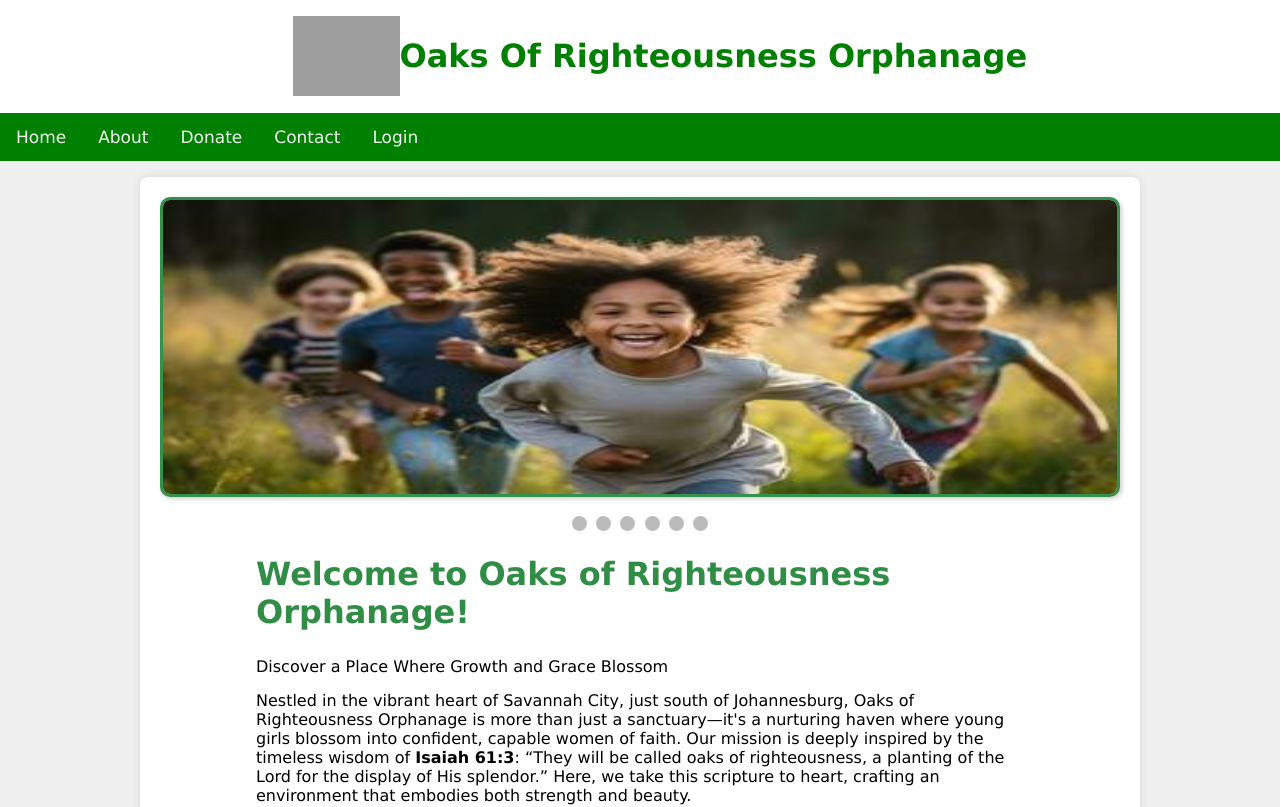
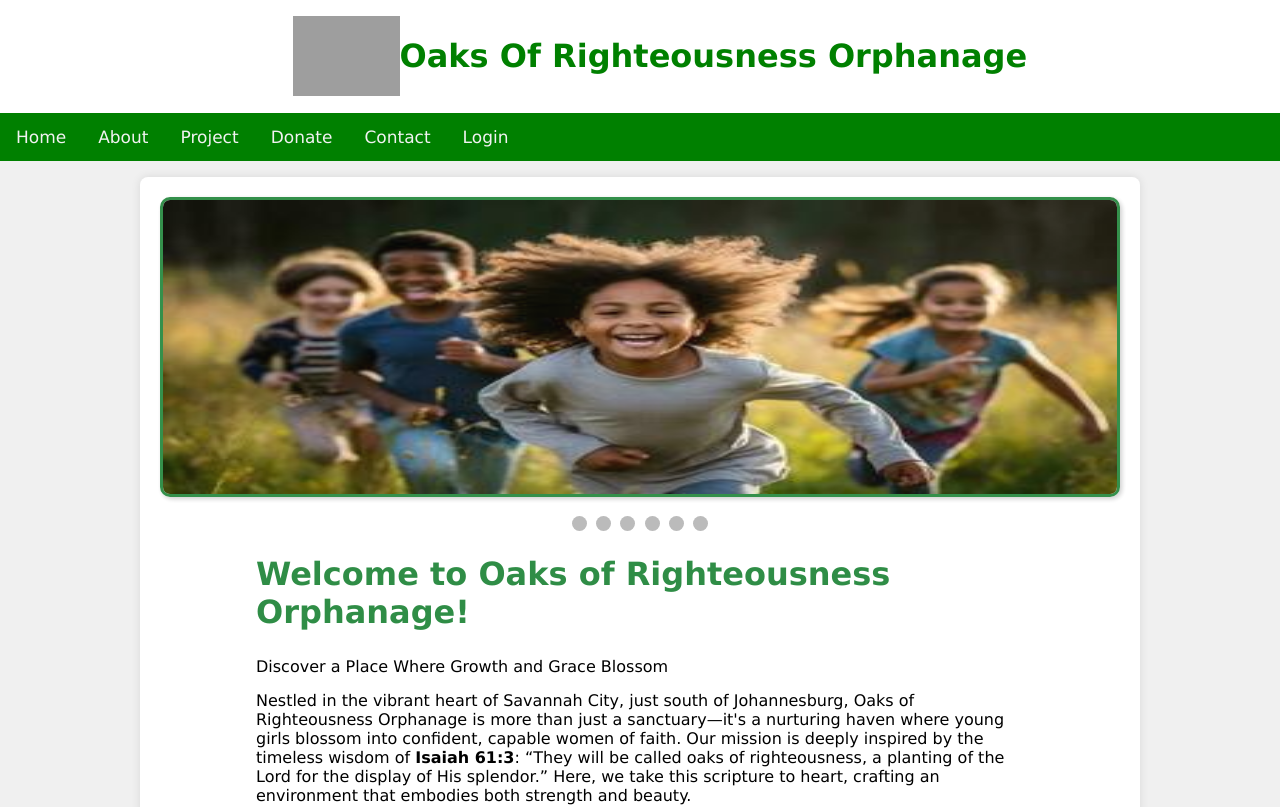
Before and after one commit to Debra89/Oaksofrigheousness, a plain HTML site: page index.html in a window 1280 px wide. Shown: the top 807 px of the page. Drawn offline with Linux system fonts and the light colour scheme; grey boxes are pictures that could not be loaded.

Commit message:
Update index.html

```diff
--- a/index.html
+++ b/index.html
@@ -25,6 +25,7 @@
 <div class="topnav" id="myTopnav">
   <a href="./index.html" class="active">Home</a>
   <a href="#" onclick="changeContent('about')">About</a>
+  <a href="#" onclick="changeContent('')">Project</a>
   <a href="#" onclick="changeContent('donate')">Donate</a>
   <a href="#" onclick="changeContent('contact')">Contact</a>
   <a href="#" onclick="changeContent('login')">Login</a>
```
